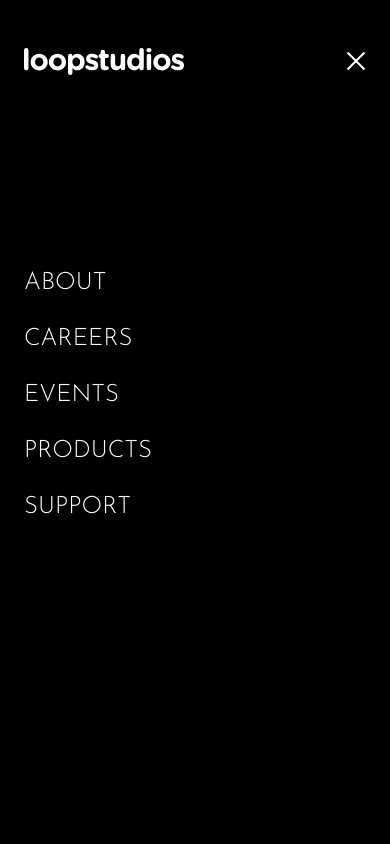
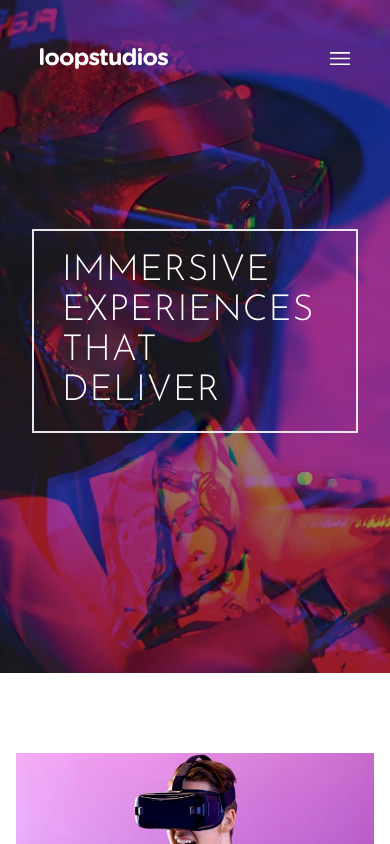
Before and after one commit to Brian-Lin-2/front-end-mentor-loopstudios, a React (Vite) app: page / in a window 390 px wide. Shown: the top 844 px of the page. Built offline with nearby package versions, Linux system fonts and the light colour scheme.

Commit message:
Add mobile menu interactivity

```diff
--- a/src/Header.jsx
+++ b/src/Header.jsx
@@ -6,8 +6,9 @@ export default function Header() {
   return (
     <div className="bg-hero-mobile bg-cover bg-no-repeat pb-60 lg:h-desktop lg:bg-hero-desktop">
       <div className="flex justify-between items-center mx-10 pt-12 mb-40 lg:pt-16 lg:mx-44 lg:mb-32">
-
-        <img className="w-32" src="/images/logo.svg" alt="loopstudios"/>
+        <a className="hover:cursor-pointer">
+          <img className="w-32" src="/images/logo.svg" alt="loopstudios"/>
+        </a>
 
         <Menu />
 
--- a/src/Menu.jsx
+++ b/src/Menu.jsx
@@ -1,19 +1,32 @@
 import MenuItems from './MenuItems';
+import { useState } from 'react';
 
 export default function Menu() {
+  const [openMenu, setOpenMenu] = useState(false);
+
   return (
     <>
-      <img className="w-5 lg:hidden hover:cursor-pointer" src="/images/icon-hamburger.svg" alt="" />
+      <a className="hover:cursor-pointer" onClick={() => setOpenMenu(true)}>
+        <img className="w-5 lg:hidden" src="/images/icon-hamburger.svg" alt="" />
+      </a>
+
+      { openMenu &&
         <div className="top-0 right-0 bottom-0 left-0 fixed z-10 bg-black text-white">
           <div className="flex justify-between items-center mx-6 my-12">
+            <a className="hover:cursor-pointer">
               <img className="w-40" src="/images/logo.svg" alt="loopstudios"/>
-          <img className="hover:mouse-pointer" src="images/icon-close.svg" />
+            </a>
+
+            <a className="hover:cursor-pointer" onClick={() => setOpenMenu(false)}>
+              <img src="images/icon-close.svg" alt="" />
+            </a>
           </div>
 
           <div className="w-5/12 flex flex-col items-start gap-6 mx-6 mt-48 text-2xl font-josefin-sans uppercase">
             <MenuItems />
           </div>
         </div>
+      }
     </>
   );
 }
```
Lines whose indentation alone changed are shown as unchanged.
